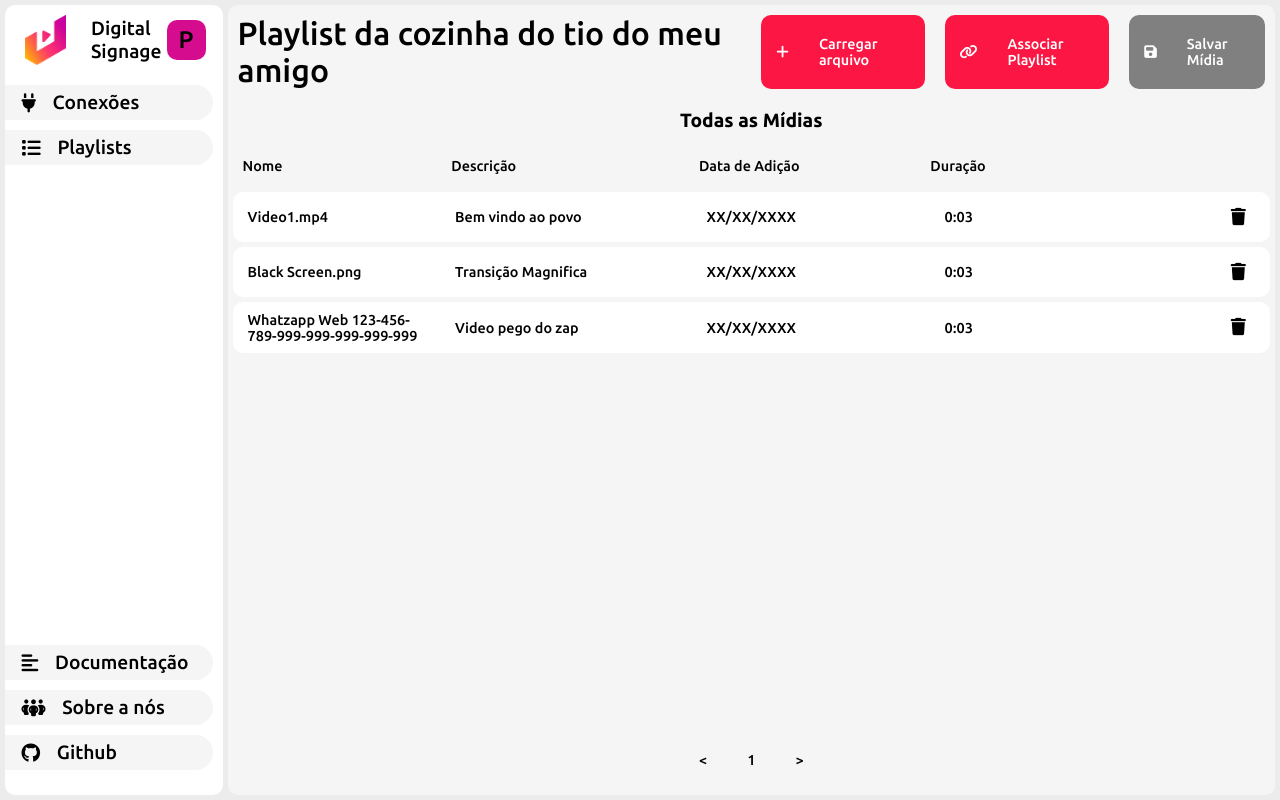
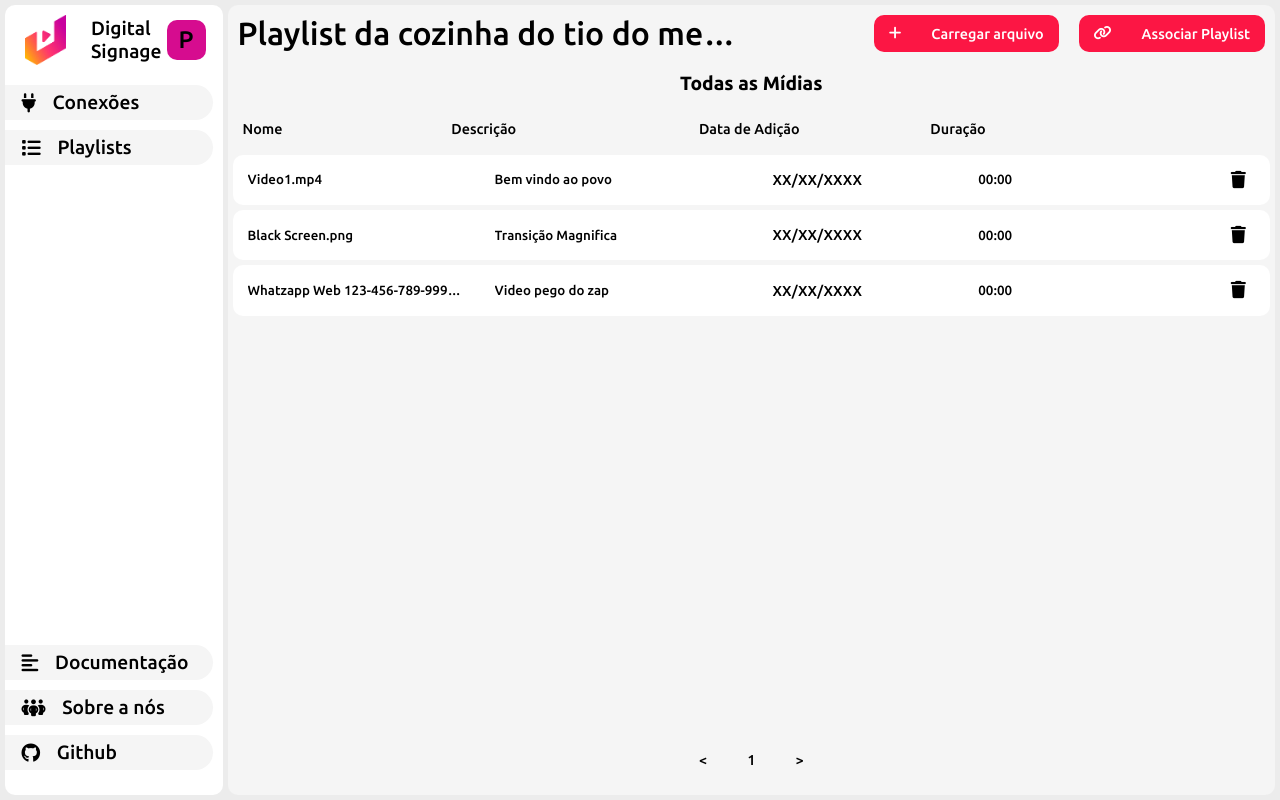
Before and after one commit to Next-Signage/digitalSignage, a PHP site: template src/views/playlistconfig.php in a window 1280 px wide. Run offline with PHP 8.4, Linux system fonts and the light colour scheme; the template is opened without the code that fills it, so the values that code supplies are empty.

Commit message:
playlistconfig e playlistcreate

```diff
--- a/public/css/dashboardstyle.css
+++ b/public/css/dashboardstyle.css
@@ -33,6 +33,18 @@ body {
             }
             .right-info .title {
                 margin: 10px;
+                display: flex;
+                flex: 1;
+                input {
+                    background-color: transparent;
+                    font-size: 200%;
+                    height: 100%;
+                    width: 100%;
+                    border: none;
+                    overflow: hidden;
+                    white-space: nowrap;
+                    text-overflow: ellipsis;
+                }
             }
             .left-info {
                 justify-content: end;
@@ -93,7 +105,7 @@ body {
             display: flex;
             flex-direction: column;
             flex: 1;
-            height: 82%;
+            height: 80%;
             .title {
                 text-align: center;
                 font-size: 120%;
@@ -152,6 +164,12 @@ body {
                     i {
                         margin: 10px;
                     }
+                    input {
+                        border: none;
+                        white-space: nowrap;
+                        overflow: hidden;
+                        text-overflow: ellipsis;
+                    }
                     .online, .offline {
                         padding: 5px 20px;
                         font-weight: bolder;
@@ -168,6 +186,12 @@ body {
                 }
                 .linha-info {
                     font-weight: bolder;
+                }
+                #nomidia {
+                    display: flex;
+                    height: 100%;
+                    color: grey;
+                    justify-content: center;
                 }
             }
         }
--- a/public/js/dashboardjs.js
+++ b/public/js/dashboardjs.js
@@ -27,4 +27,14 @@ function playlistconfig() {
     document.getElementById("addfile").addEventListener("click", ()=>{
         document.getElementById("sendfile").click();
     })
+
+    document.getElementById("title").addEventListener("input", ()=>{
+        let text = document.getElementById("title").value;
+
+        if (30 >= text.length >= 3) {
+            // ENVIAR PARA O BACKEND VIA WEBSOCKET
+
+            // LEMBRAR DE: FILTRAR O TAMANHO DA PALAVRA (3 até 30), PROTEJER CONTRA SQL INJECTION
+        }
+    })
 }
--- a/src/views/playlistconfig.php
+++ b/src/views/playlistconfig.php
@@ -27,7 +27,7 @@ require_once __DIR__ . '/../../config/config.php';
 					<div class="information">
 						<div class="right-info">
 							<div class="title">
-								<h1>Playlist da cozinha do tio do meu amigo</h1>
+								<input type="text" value="Playlist da cozinha do tio do meu amigo" maxlength="40" id="title">
 							</div>
 						</div>
 						<div class="left-info">
@@ -38,10 +38,6 @@ require_once __DIR__ . '/../../config/config.php';
 							<div class="stylisedbutton" id="associarPlaylist">
 								<i class="fa-solid fa-link"> </i>
 								<p>Associar Playlist</p>
-							</div>
-							<div class="stylisedbutton refresh" id="SaveMidia">
-								<i class="fa-solid fa-floppy-disk"></i>
-								<p>Salvar Mídia</p>
 							</div>
 						</div>
 					</div>
@@ -56,24 +52,43 @@ require_once __DIR__ . '/../../config/config.php';
 								<button style="opacity: 0;"><img src="<?= BASE_URL ?>/images/icons/trash.svg" class="svg-branco" /></button>
 							</div>
 							<div class="linha">
-								<div><p id="namevideo">Video1.mp4</p></div>
-								<div><p>Bem vindo ao povo</p></div>
+								<div><input id="namevideo" value="Video1.mp4" maxlength="50"></div>
+								<div><input value="Bem vindo ao povo"></div>
 								<div class="center"><p>XX/XX/XXXX</p></div>
-								<div class="center"><p>0:03</p></div>
+								<div class="center"><input type="text"
+										placeholder="00:00"
+										maxlength="5"
+										pattern="^[0-9]{1,2}:[0-9]{2}$"
+										title="Use o formato mm:ss (ex: 0:03)"
+										style="width: 40px"
+										value="00:00"></div>
 								<div class="end"><i class="fa-solid fa-trash"></i></div>
 							</div>
 							<div class="linha">
-								<div><p id="namevideo">Black Screen.png</p></div>
-								<div><p>Transição Magnifica</p></div>
+								<div><input id="namevideo" value="Black Screen.png" maxlength="50"></div>
+								<div><input value="Transição Magnifica"></div>
 								<div class="center"><p>XX/XX/XXXX</p></div>
-								<div class="center"><p>0:03</p></div>
+								<div class="center"><input type="text"
+										placeholder="00:00"
+										maxlength="5"
+										pattern="^[0-9]{1,2}:[0-9]{2}$"
+										title="Use o formato mm:ss (ex: 0:03)"
+										style="width: 40px"
+										value="00:00"></div>
 								<div class="end"><i class="fa-solid fa-trash"></i></div>
 							</div>
 							<div class="linha">
-								<div><p id="namevideo">Whatzapp Web 123-456-789-999-999-999-999-999</p></div>
-								<div><p>Video pego do zap</p></div>
+								<div><input id="namevideo" value="Whatzapp Web 123-456-789-999-999-999-999-999" maxlength="50"></div>
+								<div><input value="Video pego do zap"></div>
 								<div class="center"><p>XX/XX/XXXX</p></div>
-								<div class="center"><p>0:03</p></div>
+								<div class="center"><input type="text"
+										placeholder="00:00"
+										maxlength="5"
+										pattern="^[0-9]{1,2}:[0-9]{2}$"
+										title="Use o formato mm:ss (ex: 0:03)"
+										style="width: 40px"
+										value="00:00">
+								</div>
 								<div class="end"><i class="fa-solid fa-trash"></i></div>
 							</div>
 						</div>
```
Also changed, not shown: src/views/dashboard.php (+15 -15 lines), src/views/playlistcreate.php (added, +121 -0 lines), src/views/playlists.php (+11 -11 lines).
